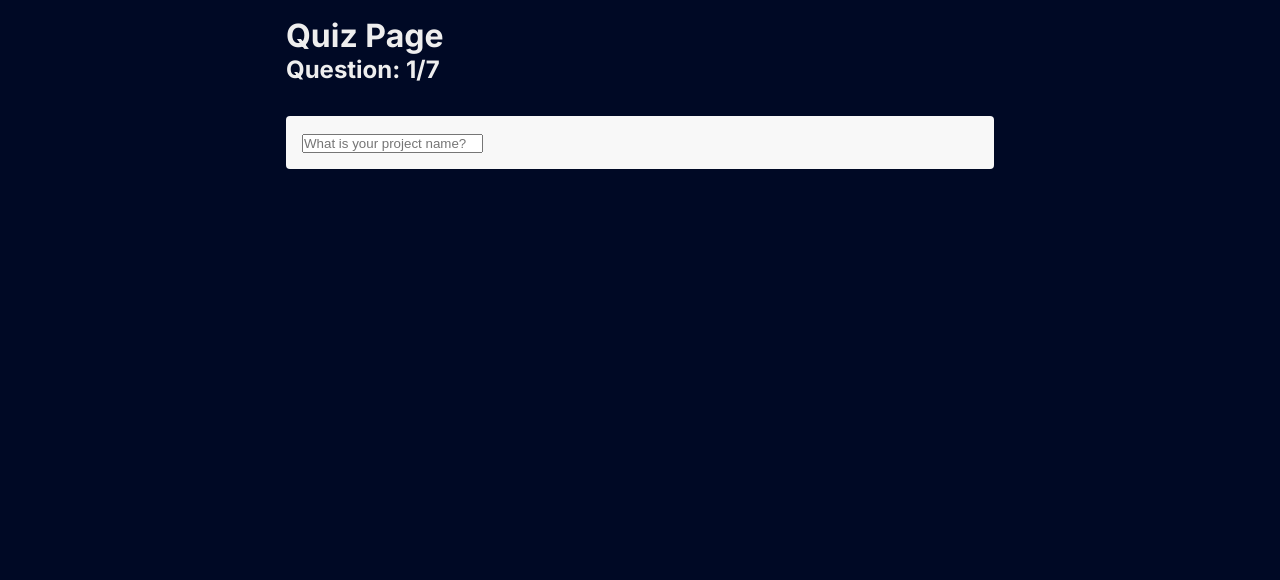
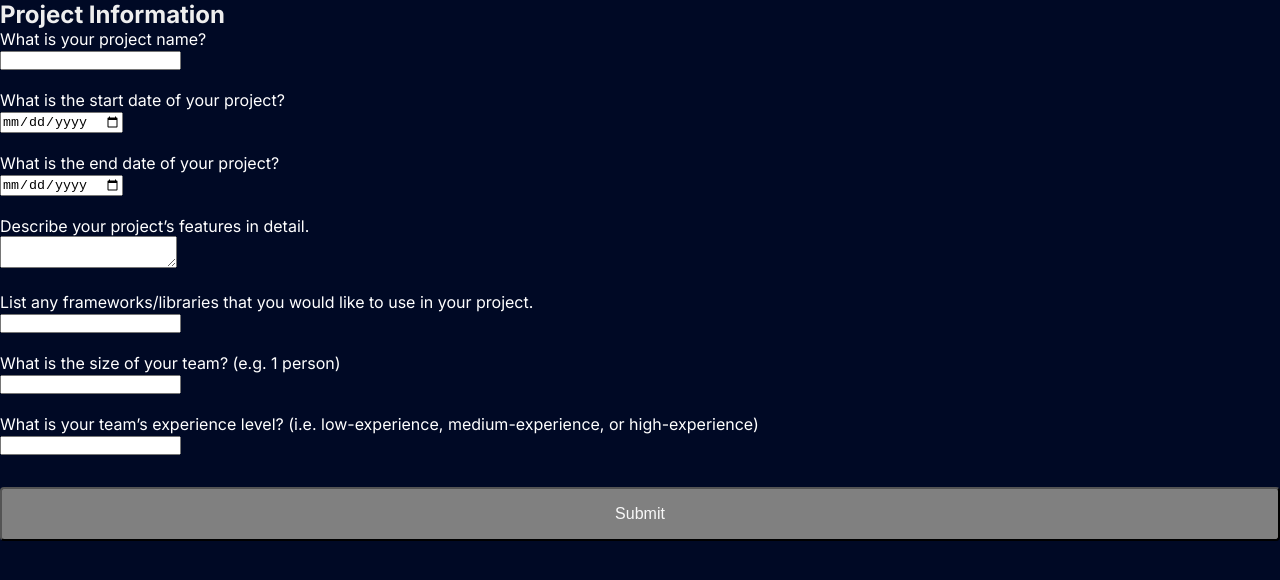
Before and after one commit to IsMoNgai/calhacks-2024, a Next.js app: page /quiz in a window 1280 px wide. Shown: the top 580 px of the page. Built offline with nearby package versions, Linux system fonts and the light colour scheme.

Commit message:
formData

```diff
--- /dev/null
+++ b/app/dashboard/[id]/page.jsx
@@ -0,0 +1,50 @@
+// Page.js
+'use client'
+import React, { useState, useEffect } from "react";
+
+const Page = ({ params }) => {
+  const [data, setData] = useState([]);
+
+  useEffect(() => {
+    // Function to fetch data based on the uuid stored in the cookie
+    const uuid = params.id;
+    const savedFormData = getCookie('formData');
+    if (savedFormData) {
+      const formData = JSON.parse(savedFormData);
+      // Check if formData is an array before filtering
+      if (Array.isArray(formData)) {
+        const filteredData = formData.filter(item => item.id === uuid);
+        setData(filteredData);
+      } else if (typeof formData === 'object') {
+        // If formData is a single object, wrap it in an array
+        const filteredData = formData.id === uuid ? [formData] : [];
+        setData(filteredData);
+      } else {
+        console.error('formData is not an array or object:', formData);
+        setData([]);
+      }
+    } else {
+      setData([]);
+    }
+  }, [params.id]);
+
+  // Function to get a cookie
+  const getCookie = (name) => {
+    const value = `; ${document.cookie}`;
+    const parts = value.split(`; ${name}=`);
+    if (parts.length === 2) return parts.pop().split(';').shift();
+  };
+
+  return (
+    <div>
+      <h1>User Input Data</h1>
+      <ul>
+        {data.map(item => (
+          <li key={item.id}>{JSON.stringify(item)}</li>
+        ))}
+      </ul>
+    </div>
+  );
+};
+
+export default Page;
--- a/app/firebase.js
+++ /dev/null
@@ -1,18 +0,0 @@
-// Import the functions you need from the SDKs you need
-import { initializeApp } from "firebase/app";
-import { getFirestore } from "firebase/firestore";
-// Your web app's Firebase configuration
-const firebaseConfig = {
-  apiKey: "AIzaSyB_e6yZOuNX0doS83Fzmf27in5cWpNgKmA",
-  authDomain: "hackathondemo-ffed3.firebaseapp.com",
-  databaseURL: "https://hackathondemo-ffed3-default-rtdb.firebaseio.com",
-  projectId: "hackathondemo-ffed3",
-  storageBucket: "hackathondemo-ffed3.appspot.com",
-  messagingSenderId: "989965172682",
-  appId: "1:989965172682:web:600858fee24cf696f35933"
-};
-
-// Initialize Firebase
-const app = initializeApp(firebaseConfig);
-
-export const db = getFirestore(app)
--- a/app/globals.css
+++ b/app/globals.css
@@ -15,6 +15,10 @@ main {
 
 h1, h2 {
   color: #eee;
+}
+
+label {
+  color: white;
 }
 
 h3 {
--- /dev/null
+++ b/app/quiz/page.css
@@ -0,0 +1,63 @@
+/* styles/projectForm.module.css */
+
+.container {
+    max-width: 600px;
+    margin: 0 auto;
+    padding: 30px;
+    background-color: #ffffff;
+    box-shadow: 0px 4px 8px rgba(0, 0, 0, 0.1);
+    border-radius: 8px;
+  }
+
+  .form-title {
+    text-align: center;
+    margin-bottom: 30px;
+    font-size: 24px;
+    color: #333333;
+  }
+
+  .form-group {
+    margin-bottom: 20px;
+  }
+
+  .form-label {
+    font-weight: bold;
+    color: #555555;
+    display: block;
+    margin-bottom: 8px;
+  }
+
+  .form-input,
+  .form-textarea {
+    width: 100%;
+    padding: 12px;
+    font-size: 16px;
+    border: 1px solid #cccccc;
+    border-radius: 4px;
+    transition: border-color 0.3s ease-in-out;
+  }
+
+  .form-input:focus,
+  .form-textarea:focus {
+    outline: none;
+    border-color: #007bff;
+  }
+
+  .form-textarea {
+    resize: vertical;
+  }
+
+  .form-button {
+    padding: 14px 24px;
+    font-size: 16px;
+    background-color: #007bff;
+    color: #ffffff;
+    border: none;
+    border-radius: 4px;
+    cursor: pointer;
+    transition: background-color 0.3s ease-in-out;
+  }
+
+  .form-button:hover {
+    background-color: #0056b3;
+  }
--- a/app/quiz/page.jsx
+++ b/app/quiz/page.jsx
@@ -1,79 +1,149 @@
-'use client';
-import React, { useState, useRef } from 'react';
-import { quiz } from '../data.js';
-import { collection, addDoc } from "firebase/firestore";
-import {db} from '../firebase.js'
+// pages/quiz/page.jsx
+'use client'
 
-const Page = () => {
-  const [activeQuestion, setActiveQuestion] = useState(0);
-  const [showResult, setShowResult] = useState(false);
-  const [userResponses, setUserResponses] = useState({});
-  const inputRef = useRef(null);
+import React, { useState, useEffect } from 'react';
+import { v4 as uuidv4 } from 'uuid';
+import { useRouter } from 'next/navigation';
+import styles from './page.css'; // Adjust the path based on your project structure
 
-  const { questions } = quiz;
+function generateRandomUUID() {
+  return uuidv4();
+}
 
-  const nextQuestion = () => {
-    if (activeQuestion !== questions.length - 1) {
-      setActiveQuestion((prev) => prev + 1);
-    } else {
-      setShowResult(true);
-      sendQuizData(); // Call sendQuizData only when showing results
-    }
+const ProjectForm = () => {
+  const initialFormData = {
+    id: '',
+    name: '',
+    'start-date': '',
+    'end-date': '',
+    details: '',
+    libraries: '',
+    size: '',
+    experience: ''
   };
 
-  const getInputs = (value, name) => {
-    setUserResponses((prevResponses) => ({
-      ...prevResponses,
-      [name]: value,
-    }));
+  const [formData, setFormData] = useState(initialFormData);
+  const router = useRouter();
+
+  const navigateToDashboard = (uuid) => {
+    router.push(`/dashboard/${uuid}`);
+  };
+
+  // Function to load saved form data from cookie
+  useEffect(() => {
+    const savedFormData = getCookie('formData');
+    if (savedFormData) {
+      setFormData(JSON.parse(savedFormData));
+    }
+  }, []);
+
+  const questions = [
+    {
+      name: 'name',
+      question: 'What is your project name?',
+    },
+    {
+      name: 'start-date',
+      question: 'What is the start date of your project?',
+    },
+    {
+      name: 'end-date',
+      question: 'What is the end date of your project?',
+    },
+    {
+      name: 'details',
+      question: 'Describe your project’s features in detail.',
+    },
+    {
+      name: 'libraries',
+      question: 'List any frameworks/libraries that you would like to use in your project.',
+    },
+    {
+      name: 'size',
+      question: 'What is the size of your team? (e.g. 1 person)',
+    },
+    {
+      name: 'experience',
+      question: 'What is your team’s experience level? (i.e. low-experience, medium-experience, or high-experience)',
+    },
+  ];
+
+  const handleChange = (event) => {
+    const { name, value } = event.target;
+    setFormData({ ...formData, [name]: value });
   };
 
   const handleSubmit = (event) => {
     event.preventDefault();
-    const input = inputRef.current;
-    getInputs(input.value, input.name);
-    input.value = ''; // Clear the input field after submission
-    nextQuestion();
+    // Generate a random UUID
+    const uuid = generateRandomUUID();
+    // Update formData with the generated UUID
+    const updatedFormData = { ...formData, id: uuid };
+    // Save updated form data to cookie that expires in 30 days
+    setCookie('formData', JSON.stringify(updatedFormData), 30);
+    // Update state with the updated formData
+    setFormData(updatedFormData);
+    navigateToDashboard(uuid);
+    console.log(updatedFormData);
   };
 
-  const sendQuizData = async () => {
-    try {
-      const docRef = await addDoc(collection(db, "userInput"), userResponses);
-      console.log("Document written with ID: ", docRef.id);
-    } catch (error) {
-      console.error('Error saving quiz data:', error);
-    }
+  // Function to get a cookie
+  const getCookie = (name) => {
+    const value = `; ${document.cookie}`;
+    const parts = value.split(`; ${name}=`);
+    if (parts.length === 2) return parts.pop().split(';').shift();
+  };
+
+  // Function to set a cookie with expiration in days
+  const setCookie = (name, value, days) => {
+    const date = new Date();
+    date.setTime(date.getTime() + (days * 24 * 60 * 60 * 1000));
+    const expires = `expires=${date.toUTCString()}`;
+    document.cookie = `${name}=${value}; ${expires}; path=/`;
   };
 
   return (
-    <div className='container'>
-      <h1>Quiz Page</h1>
-      <div>
-        <h2>
-          Question: {activeQuestion + 1}
-          <span>/{questions.length}</span>
-        </h2>
-      </div>
-      <div>
-        {!showResult ? (
-          <div className='quiz-container'>
-            <form onSubmit={handleSubmit}>
+    <div className={styles.container}>
+      <h2 className={styles.formTitle}>Project Information</h2>
+      <form onSubmit={handleSubmit}>
+        {questions.map((question) => (
+          <div key={question.name} className={styles.formGroup}>
+            <label className={styles.formLabel}>{question.question}</label>
+            <br />
+            {question.name === 'start-date' || question.name === 'end-date' ? (
               <input
-                ref={inputRef}
-                placeholder={questions[activeQuestion].question}
-                name={String(questions[activeQuestion].name)}
+                type="date"
+                name={question.name}
+                value={formData[question.name]}
+                onChange={handleChange}
+                className={styles.formInput}
+                required
               />
-              <button type="submit" style={{ display: 'none' }} />
-            </form>
+            ) : question.name === 'details' ? (
+              <textarea
+                name={question.name}
+                value={formData[question.name]}
+                onChange={handleChange}
+                className={styles.formTextarea}
+                required
+              />
+            ) : (
+              <input
+                type="text"
+                name={question.name}
+                value={formData[question.name]}
+                onChange={handleChange}
+                className={styles.formInput}
+                required
+              />
+            )}
+            <br /><br />
           </div>
-        ) : (
-          <div className='quiz-container'>
-            <h3>Results</h3>
-          </div>
-        )}
-      </div>
+        ))}
+        <button type="submit" className={styles.formButton}>Submit</button>
+      </form>
     </div>
   );
 };
 
-export default Page;
+export default ProjectForm;
--- a/package.json
+++ b/package.json
@@ -13,7 +13,9 @@
     "firebase": "^10.12.2",
     "next": "14.2.4",
     "react": "^18",
-    "react-dom": "^18"
+    "react-dom": "^18",
+    "styled-components": "^6.1.11",
+    "uuid": "^10.0.0"
   },
   "devDependencies": {
     "@types/node": "^20",
```
Also changed, not shown: app/dashboard/page.jsx (deleted, +0 -37 lines), app/routes.js (deleted), 1 other file (tests, documents, lock files or other folders).
